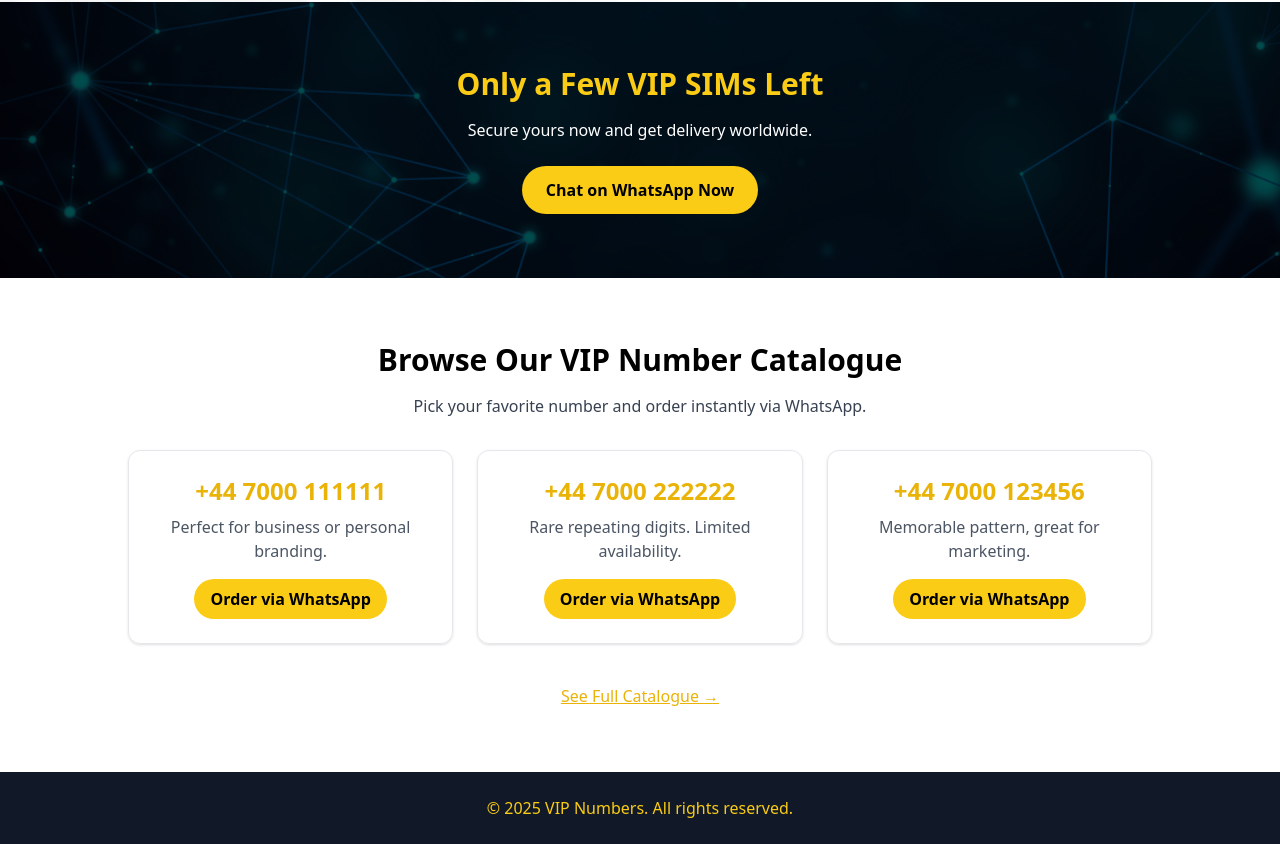
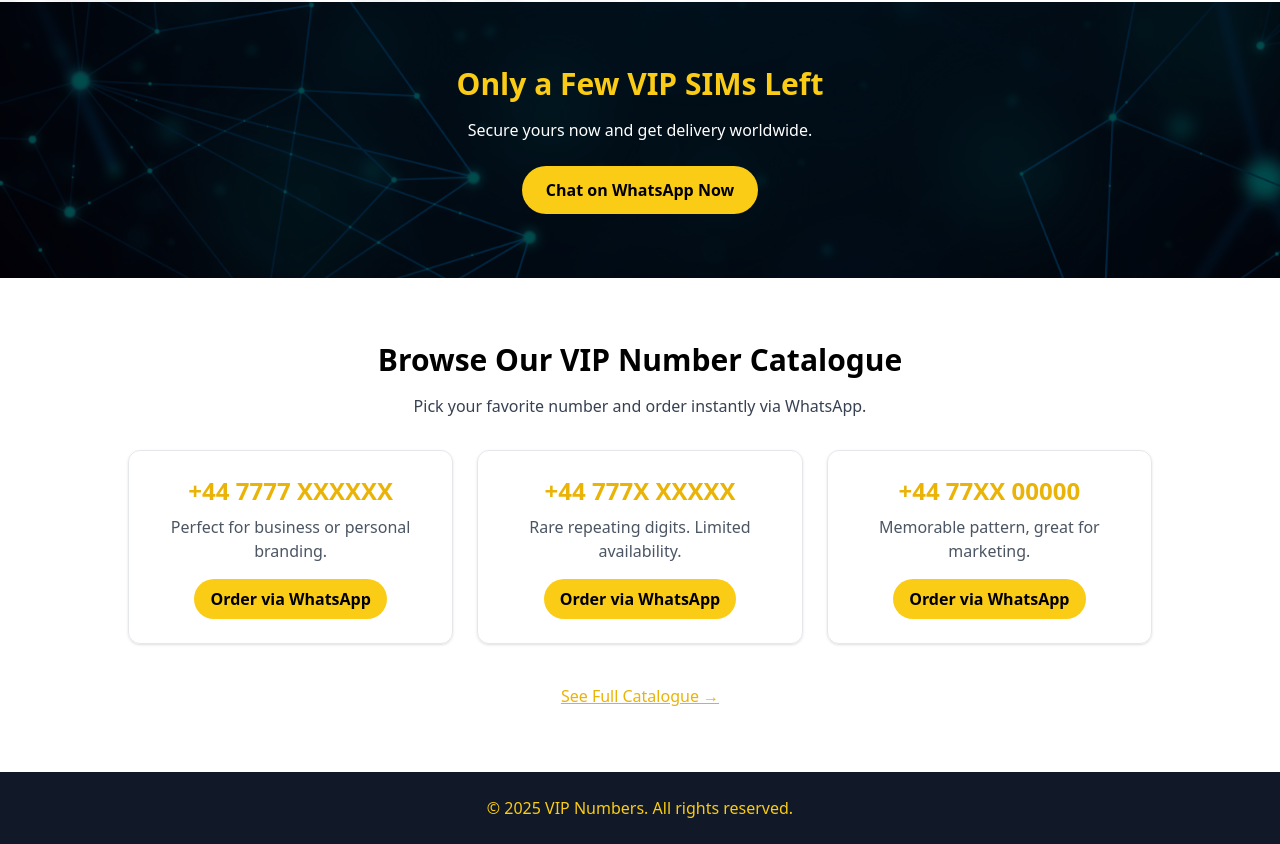
Before and after one commit to Ether2k25/New-VIP247, a plain HTML site: page index.html in a window 1280 px wide. Shown: the part 702-1546 px from the top of the page. Drawn offline with nearby package versions, Linux system fonts and the light colour scheme.

Commit message:
Update index.html

```diff
--- a/index.html
+++ b/index.html
@@ -12,7 +12,7 @@
 </script>
   <meta charset="UTF-8" />
   <meta name="viewport" content="width=device-width, initial-scale=1.0"/>
-  <title>VIP UK SIM Cards</title>
+  <title>VIP UK Cards</title>
   <script src="https://cdn.tailwindcss.com"></script>
 
   <!-- Event snippet for Submit lead form conversion page
@@ -121,7 +121,7 @@ function gtag_report_conversion(url) {
   <div class="grid gap-6 md:grid-cols-3 max-w-5xl mx-auto">
     <!-- Number 1 -->
     <div class="border rounded-xl p-6 shadow hover:shadow-lg transition">
-      <h3 class="text-2xl font-semibold mb-2 text-yellow-500">+44 7000 111111</h3>
+      <h3 class="text-2xl font-semibold mb-2 text-yellow-500">+44 7777 XXXXXX</h3>
       <p class="mb-4 text-gray-600">Perfect for business or personal branding.</p>
       <a href="https://wa.me/447442800200?text=Hi%2C%20I'm%20interested%20in%20this%20VIP%20number." class="inline-block bg-yellow-400 hover:bg-yellow-300 text-black font-semibold px-4 py-2 rounded-full transition">
         Order via WhatsApp
@@ -130,7 +130,7 @@ function gtag_report_conversion(url) {
 
     <!-- Number 2 -->
     <div class="border rounded-xl p-6 shadow hover:shadow-lg transition">
-      <h3 class="text-2xl font-semibold mb-2 text-yellow-500">+44 7000 222222</h3>
+      <h3 class="text-2xl font-semibold mb-2 text-yellow-500">+44 777X XXXXX</h3>
       <p class="mb-4 text-gray-600">Rare repeating digits. Limited availability.</p>
       <a href="https://wa.me/447442800200?text=Hi%2C%20I'm%20interested%20in%20this%20VIP%20number." class="inline-block bg-yellow-400 hover:bg-yellow-300 text-black font-semibold px-4 py-2 rounded-full transition">
         Order via WhatsApp
@@ -139,7 +139,7 @@ function gtag_report_conversion(url) {
 
     <!-- Number 3 -->
     <div class="border rounded-xl p-6 shadow hover:shadow-lg transition">
-      <h3 class="text-2xl font-semibold mb-2 text-yellow-500">+44 7000 123456</h3>
+      <h3 class="text-2xl font-semibold mb-2 text-yellow-500">+44 77XX 00000</h3>
       <p class="mb-4 text-gray-600">Memorable pattern, great for marketing.</p>
       <a href="https://wa.me/447442800200?text=Hi%2C%20I'm%20interested%20in%20this%20VIP%20number." class="inline-block bg-yellow-400 hover:bg-yellow-300 text-black font-semibold px-4 py-2 rounded-full transition">
         Order via WhatsApp
```
